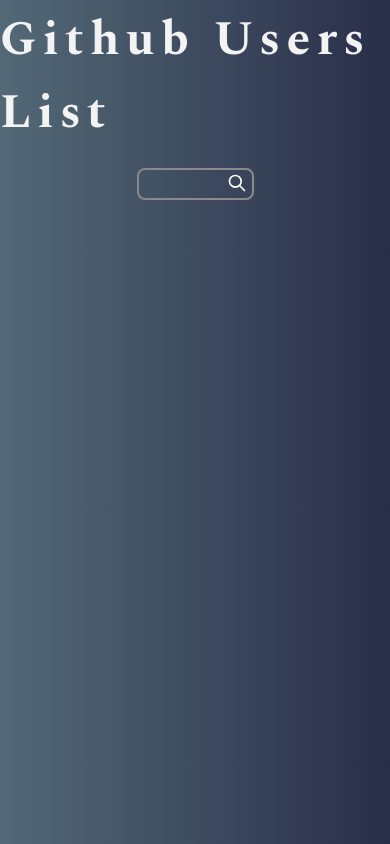
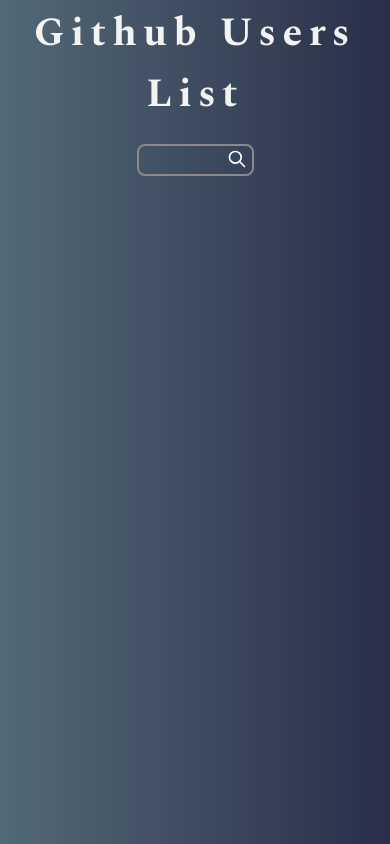
Before and after one commit to rodrigoodz/github_challenge, a React (Create React App) app: page / in a window 390 px wide. Built offline with nearby package versions, Linux system fonts and the light colour scheme.

Commit message:
mejorado responsive

```diff
--- a/src/components/SearchInput.tsx
+++ b/src/components/SearchInput.tsx
@@ -28,6 +28,10 @@
   font-weight: lighter;
   font-size: 1.3rem;
   font-family: "Spectral", serif;
+
+  @media (max-width: 640px) {
+    font-size: 0.8rem;
+  }
 `;
 
 const Icon = styled.button`
--- a/src/components/Title.tsx
+++ b/src/components/Title.tsx
@@ -2,10 +2,23 @@
 
 const H1 = styled.h1`
   padding: 0.2rem 0;
-  font-size: 3rem;
+  font-size: 3.5rem;
   color: #f3f3f3;
   letter-spacing: 0.4rem;
   font-family: "Spectral", serif;
+  text-align: center;
+
+  @media (max-width: 640px) {
+    font-size: 1rem;
+  }
+
+  @media (max-width: 768px) {
+    font-size: 2rem;
+  }
+
+  @media (max-width: 1024px) {
+    font-size: 2.5rem;
+  }
 `;
 
 const Title = ({ text }: { text: string }) => {
--- a/src/components/User.tsx
+++ b/src/components/User.tsx
@@ -13,6 +13,12 @@
   );
   margin: 0.5rem 0;
   border-radius: 1rem;
+
+  @media (max-width: 640px) {
+    flex-direction: column;
+    justify-content: center;
+    align-items: center;
+  }
 `;
 
 const Column = styled.div`
@@ -26,6 +32,10 @@
 const Image = styled.img`
   margin-left: 1rem;
   border-radius: 0.5rem;
+
+  @media (max-width: 640px) {
+    display: none;
+  }
 `;
 
 const P = styled.p`
--- a/src/helpers/getUsers.ts
+++ b/src/helpers/getUsers.ts
@@ -6,7 +6,6 @@
       `https://api.github.com/search/users?q=${username}`
     );
     const { items } = await resp.json();
-    console.log(items);
 
     const listOfUsers = await Promise.all(
       items.slice(0, 10).map(async (item: any) => {
```
